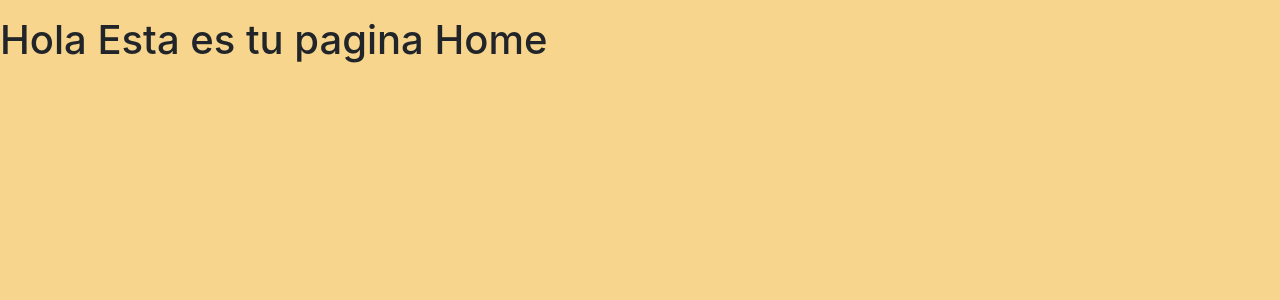
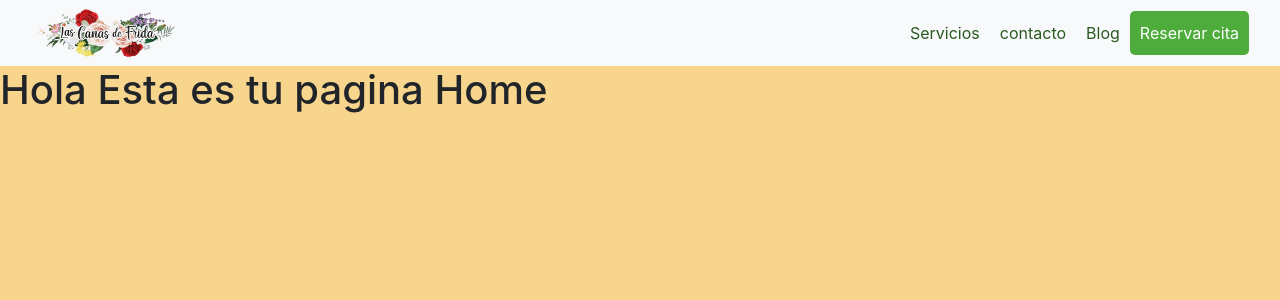
Before and after one commit to Luisgr10/Web-Las-Canas-de-Frida, a React (Vite) app: page / in a window 1280 px wide. Shown: the top 300 px of the page. Built offline with nearby package versions, Linux system fonts and the light colour scheme.

Commit message:
Creacion del componente Navbar

```diff
--- a/src/App.jsx
+++ b/src/App.jsx
@@ -3,14 +3,14 @@ import { Home } from './Page/home';
 import { ContactUs } from './Page/contactUs';
 import { Services } from './Page/services';
 import { Blog } from './Page/blog';
-import { Navbar } from 'react-bootstrap';
+import { NavBar } from './components/navbar';
 
 function App() {
 
 
   return (
     <Router>
-      < Navbar/>
+      < NavBar/>
      <Routes>
           <Route path="/" element={<Home />} />
           <Route path="/contactanos" element={<ContactUs />} />
--- a/src/components/navbar.jsx
+++ b/src/components/navbar.jsx
@@ -1,13 +1,35 @@
-import logoSmall from '../assets/image/Logo.png'
+import "../style/navbar.css";
+import logoSmall from "../assets/image/Logo.png";
+import { Link } from "react-router-dom";
 
-export const Navbar = () => {
+export const NavBar = () => {
   return (
-    <nav className="navbar bg-body-tertiary">
-  <div className="container">
-    <a className="navbar-brand" href="#">
-      <img src={logoSmall}/>
-    </a>
-  </div>
-</nav>
-  )
-}
+    <nav className="navbar bg-light">
+      <div className="container-fluid">
+        <Link to="/">
+          <img src={logoSmall} className="logo" alt="Bootstrap" />
+        </Link>
+        <div className="navbar-option">
+          <a className="n-link" href="/Servicios">
+            Servicios
+          </a>
+          <a className="n-link" href="/contactanos">
+            contacto
+          </a>
+          <a className="n-link" href="/blog">
+            Blog
+          </a>
+          <a
+            href="https://booksy.com/es-es/40058_peluqueria-organica-las-canas-de-frida_peluqueria_69556_las-palmas-de-gran-canaria?do=invite&_branch_match_id=1323659425554383576&_branch_referrer=H4sIAAAAAAAAA8soKSkottLXT07J0UvKz88urtRLzs%2FVT8sw9IgK9S5JrUwCAB%2Bqw24iAAAA"
+            target="_blank"
+            rel="noopener noreferrer"
+          >
+            <button type="button" className="btn-navbar">
+              Reservar cita
+            </button>
+          </a>
+        </div>
+      </div>
+    </nav>
+  );
+};
--- /dev/null
+++ b/src/style/navbar.css
@@ -0,0 +1,34 @@
+.logo {
+    width: 150px;
+    height: 50px;
+}
+
+.navbar-option {
+    display: flex;
+
+}
+.n-link {
+    color: #2a5922;
+    margin: 10px;
+}
+.btn-navbar {
+    background-color: #4dac3b;
+    border: none;
+    border-radius: 5px;
+    width: 100%;
+    padding: 10px;
+    color: white;
+    outline: none;
+}
+.btn-navbar:hover {
+    background-color: #3c8d2c;
+    border: none;
+    outline: none;
+}
+.btn-navbar:active {
+    background-color: #377c2a;
+    border: none;
+}
+.btn-navbar:focus {
+    outline: none; /* Agregado */
+}
```
